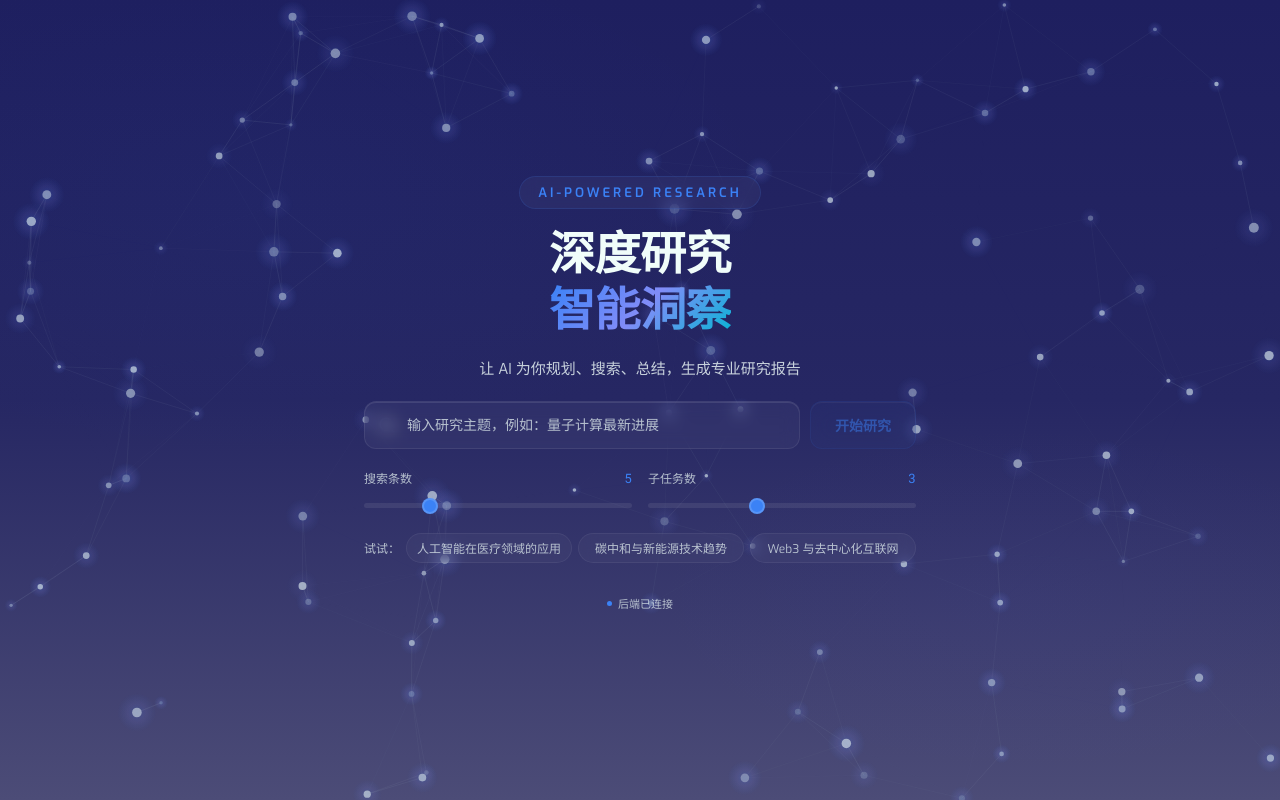
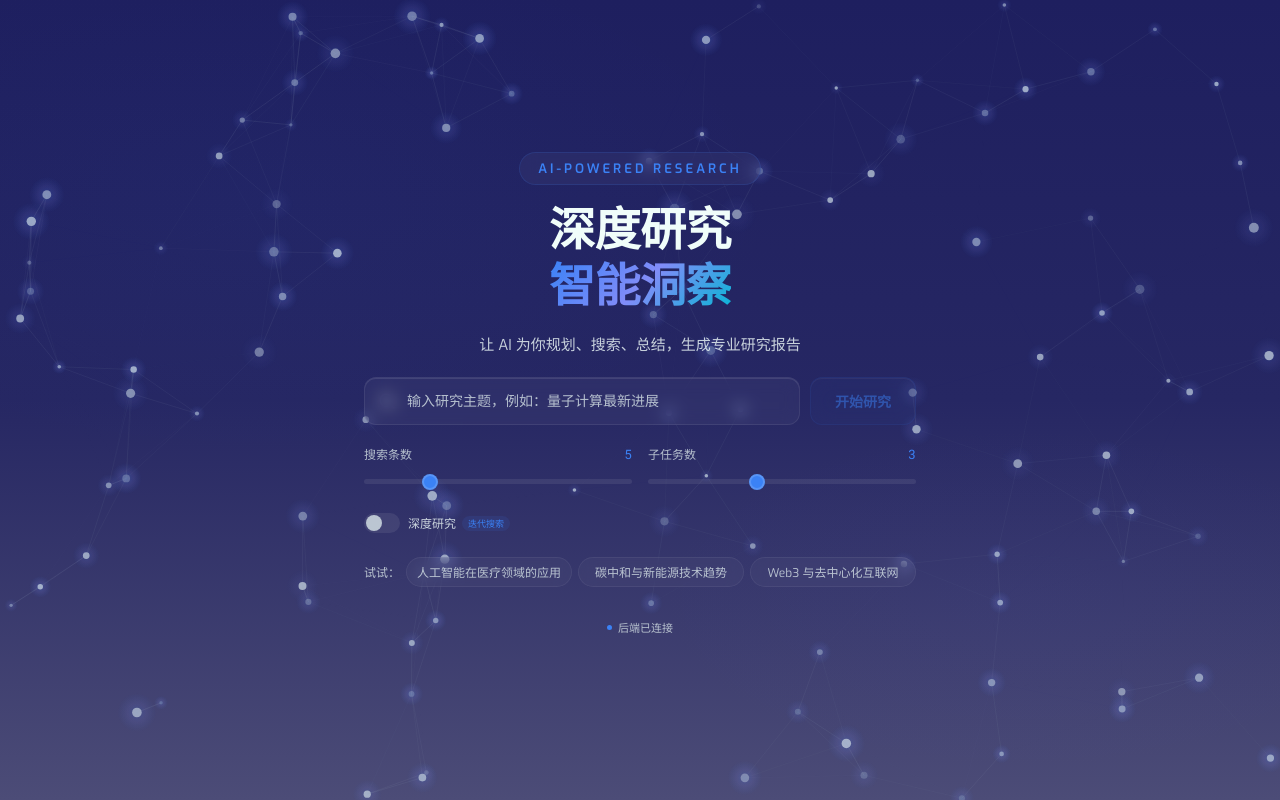
Before and after one commit to Moe2233L/Agent-serach, a Vue app in the folder frontend/: page / in a window 1280 px wide. Built offline with nearby package versions, Linux system fonts and the light colour scheme.

Commit message:
fix: clearHistory closes preview; remove unused watch import & CSS variables

```diff
--- a/frontend/src/App.vue
+++ b/frontend/src/App.vue
@@ -39,6 +39,16 @@
               <label class="param-label">子任务数 <span class="param-val">{{ subtaskCount }}</span></label>
               <input type="range" v-model.number="subtaskCount" min="1" max="6" class="param-slider" :disabled="loading" />
             </div>
+          </div>
+
+          <div class="params-row">
+            <label class="deep-toggle">
+              <input type="checkbox" v-model="deepMode" :disabled="loading" />
+              <span class="deep-toggle-track">
+                <span class="deep-toggle-thumb"></span>
+              </span>
+              <span class="deep-toggle-label">深度研究 <span class="deep-toggle-badge">迭代搜索</span></span>
+            </label>
           </div>
 
           <div class="examples">
@@ -120,7 +130,7 @@
 </template>
 
 <script setup lang="ts">
-import { ref, reactive, computed, watch, onMounted, nextTick } from 'vue'
+import { ref, reactive, computed, onMounted, nextTick } from 'vue'
 import ParticleNetwork from './components/ParticleNetwork.vue'
 import ResearchCard from './components/ResearchCard.vue'
 import type { ResearchCardData, SubtaskState, LogState } from './types/research'
@@ -131,6 +141,7 @@ const topic = ref('')
 const loading = ref(false)
 const maxResults = ref(5)
 const subtaskCount = ref(3)
+const deepMode = ref(false)
 const cards = ref<ResearchCardData[]>([])
 const history = ref<ResearchCardData[]>([])
 const historyPreview = ref<ResearchCardData | null>(null)
@@ -193,6 +204,10 @@ function closeHistoryPreview() {
 function clearHistory() {
   history.value = []
   localStorage.removeItem(STORAGE_KEY)
+  historyPreview.value = null
+  if (cards.value.length === 0) {
+    layoutShifted.value = false
+  }
 }
 
 function removeCard(index: number) {
@@ -299,6 +314,7 @@ async function startStream(card: ResearchCardData) {
         topic: card.topic,
         max_results: maxResults.value,
         subtask_count: subtaskCount.value,
+        deep_mode: deepMode.value,
       }),
       signal: controller.signal,
     })
@@ -340,7 +356,7 @@ function handleCardEvent(card: ResearchCardData, event: string, data: any) {
       break
 
     case 'subtask_status':
-      updateSubtaskState(card, data.id, { status: data.status })
+      updateSubtaskState(card, data.id, { status: data.status, iteration: data.iteration })
       if (card.status === 'planning') card.status = 'searching'
       break
 
@@ -496,6 +512,58 @@ function updateSubtaskState(card: ResearchCardData, id: number, updates: Partial
 .param-slider::-webkit-slider-thumb { -webkit-appearance: none; width: 16px; height: 16px; border-radius: 50%; background: var(--accent-blue); border: 2px solid rgba(255,255,255,0.15); cursor: pointer; transition: transform var(--transition-fast); }
 .param-slider::-webkit-slider-thumb:hover { transform: scale(1.15); }
 .param-slider:disabled { opacity: 0.4; cursor: not-allowed; }
+
+.deep-toggle {
+  display: flex;
+  align-items: center;
+  gap: 8px;
+  cursor: pointer;
+  user-select: none;
+  padding: 4px 0;
+}
+.deep-toggle input { display: none; }
+.deep-toggle-track {
+  position: relative;
+  width: 36px;
+  height: 20px;
+  background: rgba(255,255,255,0.08);
+  border-radius: 10px;
+  transition: background 250ms ease;
+  flex-shrink: 0;
+}
+.deep-toggle-track .deep-toggle-thumb {
+  position: absolute;
+  top: 2px;
+  left: 2px;
+  width: 16px;
+  height: 16px;
+  border-radius: 50%;
+  background: var(--text-muted);
+  transition: all 250ms ease;
+}
+.deep-toggle input:checked + .deep-toggle-track {
+  background: rgba(59,130,246,0.3);
+}
+.deep-toggle input:checked + .deep-toggle-track .deep-toggle-thumb {
+  left: 18px;
+  background: var(--accent-blue);
+  box-shadow: 0 0 8px rgba(59,130,246,0.4);
+}
+.deep-toggle-label {
+  font-size: 12px;
+  color: var(--text-secondary);
+  display: flex;
+  align-items: center;
+  gap: 6px;
+}
+.deep-toggle-badge {
+  font-size: 9px;
+  padding: 1px 6px;
+  border-radius: 8px;
+  background: rgba(59,130,246,0.1);
+  color: var(--accent-blue);
+  font-family: 'Roboto Mono', monospace;
+}
 
 .examples { display: flex; align-items: center; gap: 6px; width: 100%; }
 .examples-label { font-size: 12px; color: var(--text-muted); flex-shrink: 0; }
--- a/frontend/src/components/ResearchCard.vue
+++ b/frontend/src/components/ResearchCard.vue
@@ -63,6 +63,7 @@
               <svg v-else-if="s.status === 'searching' || s.status === 'summarizing'" class="chip-spin" width="12" height="12" viewBox="0 0 24 24" fill="none" stroke="#3b82f6" stroke-width="2"><circle cx="12" cy="12" r="10" stroke-dasharray="31.4 31.4" stroke-linecap="round"/></svg>
               <svg v-else width="12" height="12" viewBox="0 0 24 24" fill="none" stroke="currentColor" stroke-width="2"><circle cx="12" cy="12" r="10" opacity="0.25"/></svg>
               <span class="subtask-chip-label">{{ s.title }}</span>
+              <span v-if="s.iteration && s.iteration > 1" class="subtask-iteration">({{ s.iteration }})</span>
             </div>
           </div>
 
@@ -662,6 +663,13 @@ function downloadReport() {
   color: var(--text-muted);
 }
 
+.subtask-iteration {
+  font-size: 9px;
+  color: var(--accent-blue);
+  font-weight: 600;
+  flex-shrink: 0;
+}
+
 .chip-spin {
   animation: spin 1.2s linear infinite;
   flex-shrink: 0;
--- a/frontend/src/style.css
+++ b/frontend/src/style.css
@@ -11,11 +11,6 @@
   --glass-border: rgba(255, 255, 255, 0.10);
   --glass-border-hover: rgba(255, 255, 255, 0.20);
   --glass-highlight: inset 0 1px 0 rgba(255, 255, 255, 0.10);
-
-  --glass-shadow-sm: 0 2px 8px rgba(0, 0, 0, 0.12);
-  --glass-shadow: 0 4px 24px rgba(0, 0, 0, 0.18), 0 12px 56px rgba(0, 0, 0, 0.10);
-  --glass-shadow-hover: 0 6px 32px rgba(0, 0, 0, 0.22), 0 16px 64px rgba(0, 0, 0, 0.12);
-  --glass-shadow-lg: 0 8px 40px rgba(0, 0, 0, 0.20), 0 24px 80px rgba(0, 0, 0, 0.12);
 
   --glow-blue: 0 0 24px rgba(59, 130, 246, 0.12);
 
--- a/frontend/src/types/research.ts
+++ b/frontend/src/types/research.ts
@@ -4,6 +4,7 @@ export interface SubtaskState {
   query: string
   status: string
   summary?: string
+  iteration?: number
 }
 
 export interface LogState {
```
